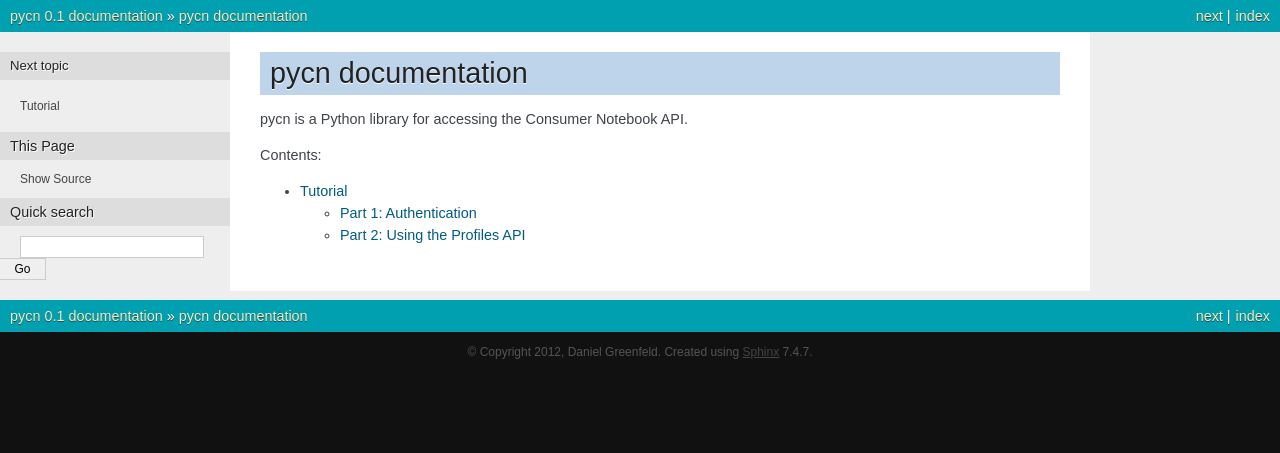
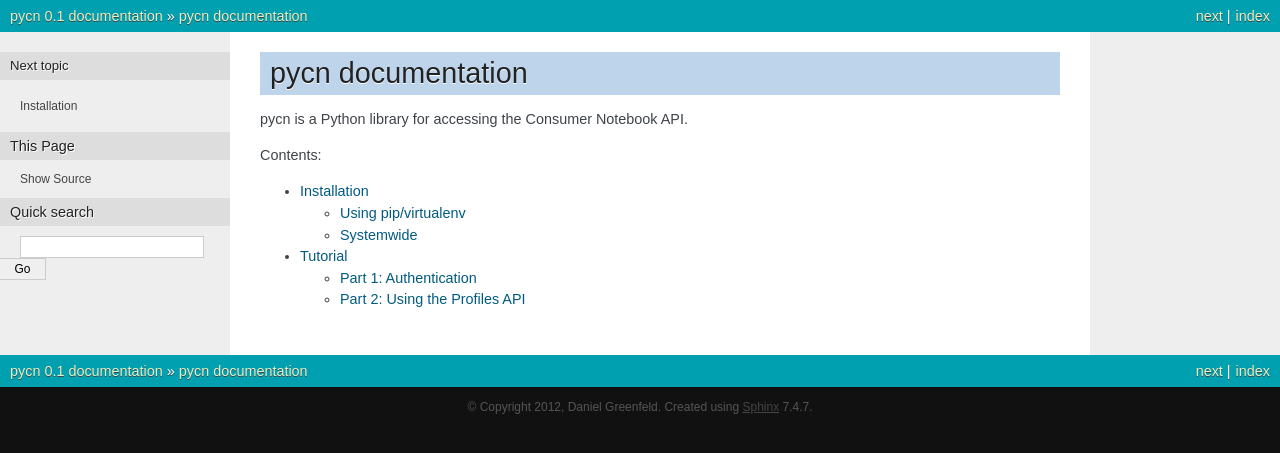
Before and after one commit to consumerio/pycn, a Sphinx documentation site: the page built from docs/index.rst, in a window 1280 px wide. Shown: the top 453 px of the page. Built offline with Sphinx 7.4.7, drawn with Linux system fonts in a browser that asks for light colours; pages that are not in the unit, such as notebooks, are missing from menus; some of the changed lines change nothing that is shown.

Commit message:
Added install instructions.

```diff
--- a/docs/index.rst
+++ b/docs/index.rst
@@ -13,4 +13,5 @@
 .. toctree::
    :maxdepth: 2
 
+   installation
    tutorial
--- /dev/null
+++ b/docs/installation.rst
@@ -0,0 +1,28 @@
+
+.. _installation:
+
+Installation
+============
+
+There are a couple different ways to install pycn:
+
+    * In a virtualenv (recommended)
+    * Systemwide
+
+Recommended tools: `pip <http://pip-installer.org/>`_, `virtualenv <http://virtualenv.org>`_.
+
+
+
+Using pip/virtualenv
+--------------------
+
+With your virtualenv activated, do::
+
+    pip install pycn
+
+Systemwide
+----------
+
+At the command line, do::
+
+    sudo pip install pycn
```
